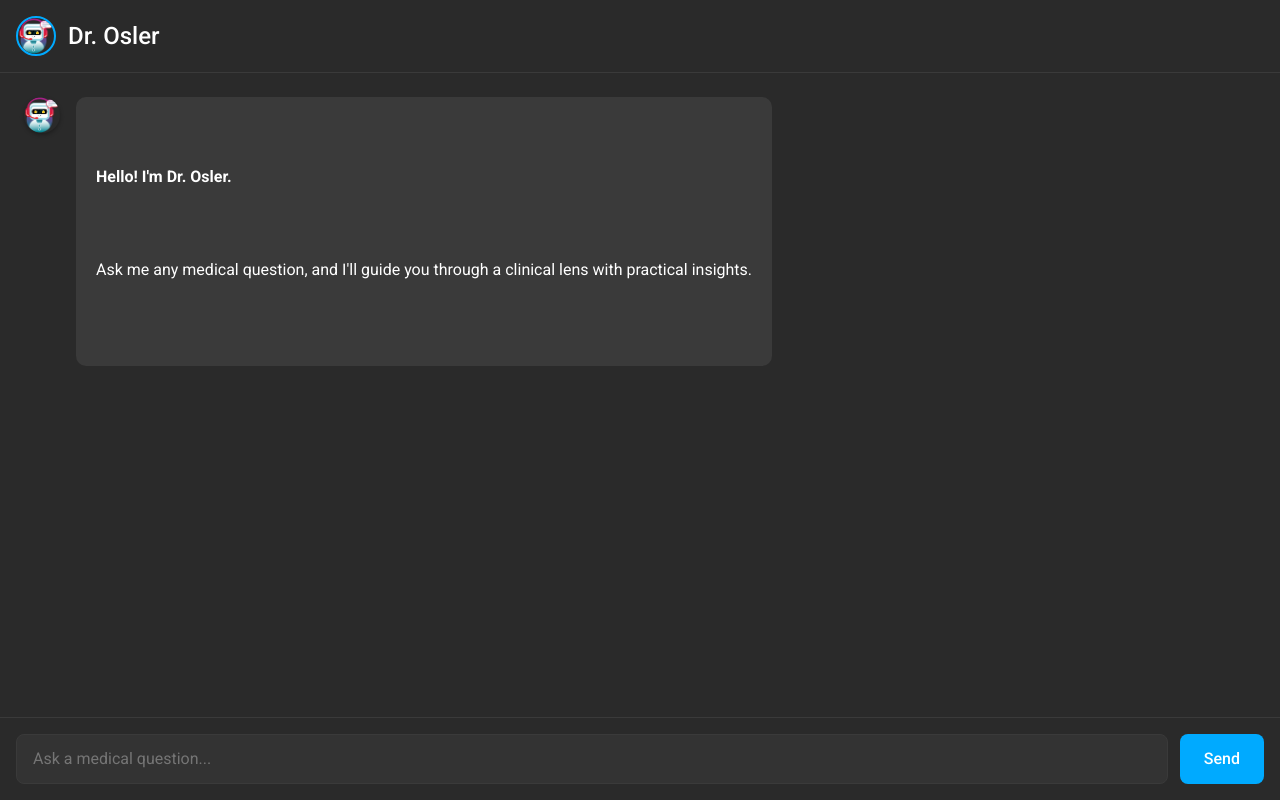
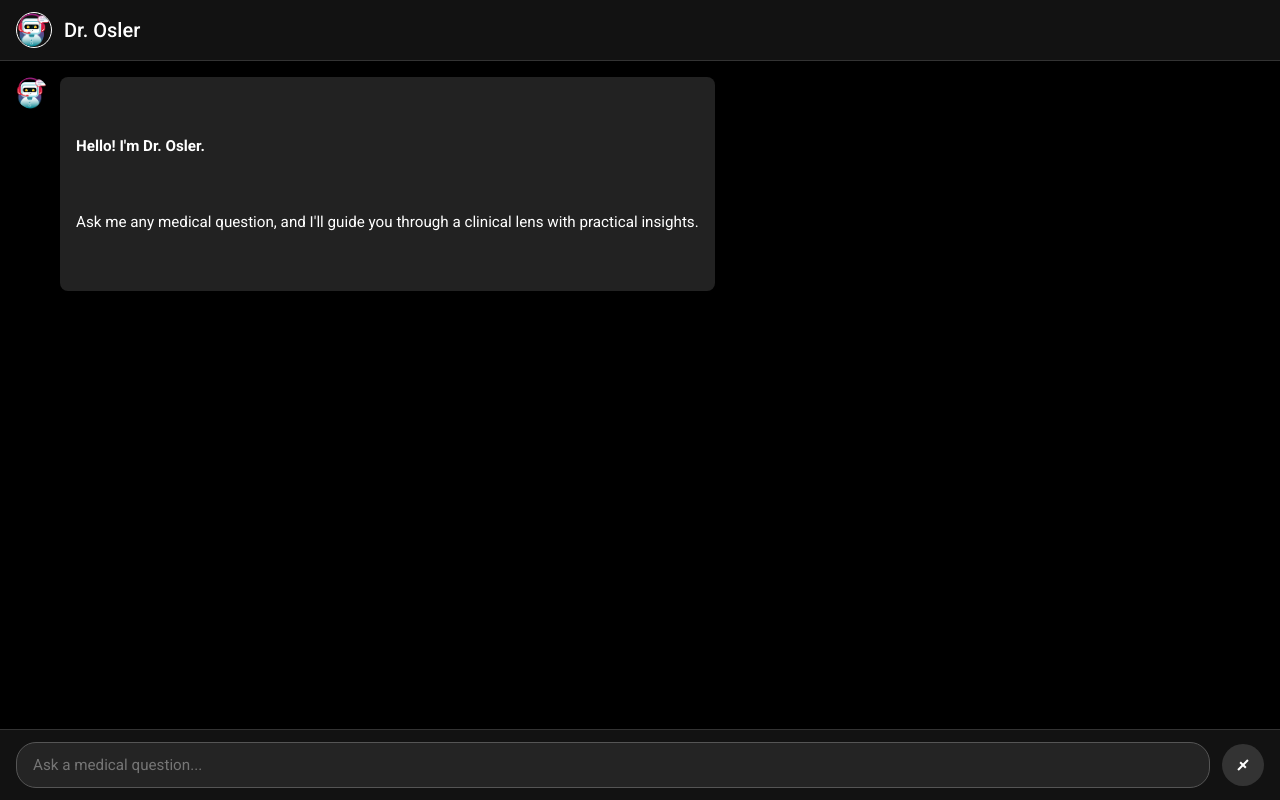
Before and after one commit to jjingofarouk/osler, a Flask app: page / in a window 1280 px wide. Run offline with Flask 3, Linux system fonts and the light colour scheme.

Commit message:
Update chat.html

```diff
--- a/templates/chat.html
+++ b/templates/chat.html
@@ -4,7 +4,7 @@
     <meta charset="utf-8">
     <title>Dr. Osler Chat</title>
     <meta name="viewport" content="width=device-width, initial-scale=1, viewport-fit=cover">
-    <meta name="theme-color" content="#00aaff">
+    <meta name="theme-color" content="#000000">
     <link rel="manifest" href="{{ url_for('static', filename='manifest.json') }}">
     <link rel="icon" href="{{ url_for('static', filename='icons/icon-192.png') }}">
     <script src="https://code.jquery.com/jquery-3.6.0.min.js"></script>
@@ -13,19 +13,23 @@
 
     <style>
         :root {
-            --background-color: #1a1a1a;
-            --surface-color: #2a2a2a;
+            --background-color: #000000;
+            --surface-color: #121212;
             --text-primary: #ffffff;
             --text-secondary: #b3b3b3;
-            --accent-color: #00aaff;
-            --border-color: #3a3a3a;
-            --shadow-sm: 0 2px 4px rgba(0, 0, 0, 0.3);
-            --shadow-md: 0 4px 8px rgba(0, 0, 0, 0.4);
+            --accent-color: #ffffff;
+            --border-color: #333333;
+            --user-message-bg: #333333;
+            --bot-message-bg: #222222;
+        }
+
+        * {
+            box-sizing: border-box;
+            margin: 0;
+            padding: 0;
         }
 
         html, body {
-            margin: 0;
-            padding: 0;
             height: 100%;
             width: 100%;
             overflow: hidden;
@@ -35,46 +39,47 @@
         }
 
         .chat-container {
-            width: 100%;
-            height: 100vh;
-            background: var(--surface-color);
             display: flex;
             flex-direction: column;
+            height: 100vh;
+            width: 100%;
+            position: relative;
             overflow: hidden;
         }
 
         .chat-header {
             background: var(--surface-color);
             color: var(--text-primary);
-            padding: 1rem;
-            font-size: 1.5rem;
+            padding: 0.75rem 1rem;
+            font-size: 1.25rem;
             font-weight: 500;
             border-bottom: 1px solid var(--border-color);
             display: flex;
             align-items: center;
             gap: 0.75rem;
-            flex-shrink: 0;
+            flex: 0 0 auto;
+            z-index: 10;
         }
 
         .chat-header img {
-            width: 40px;
-            height: 40px;
+            width: 36px;
+            height: 36px;
             border-radius: 50%;
-            border: 2px solid var(--accent-color);
+            border: 1px solid var(--accent-color);
         }
 
         .chat-body {
-            flex-grow: 1;
+            flex: 1 1 auto;
             overflow-y: auto;
-            padding: 1.5rem;
-            scroll-behavior: smooth;
-            background: var(--surface-color);
+            padding: 1rem;
+            background: var(--background-color);
+            position: relative;
         }
 
         .message {
             display: flex;
             align-items: flex-start;
-            margin-bottom: 1.5rem;
+            margin-bottom: 1rem;
             animation: fadeIn 0.3s ease-in-out;
             opacity: 0;
         }
@@ -89,52 +94,59 @@
         }
 
         .message .avatar {
-            width: 36px;
-            height: 36px;
+            width: 32px;
+            height: 32px;
             border-radius: 50%;
-            margin-right: 1rem;
-            box-shadow: var(--shadow-sm);
+            margin-right: 0.75rem;
+            flex-shrink: 0;
         }
 
         .message .message-content {
             max-width: 80%;
-            padding: 1rem 1.25rem;
-            border-radius: 10px;
-            font-size: 1rem;
-            line-height: 1.6;
+            padding: 0.75rem 1rem;
+            border-radius: 8px;
+            font-size: 0.95rem;
+            line-height: 1.5;
             word-wrap: break-word;
             white-space: pre-wrap;
-            background: #3a3a3a;
-            color: var(--text-primary);
+        }
+
+        .message .message-content p {
+            margin-bottom: 0.5rem;
+        }
+
+        .message .message-content p:last-child {
+            margin-bottom: 0;
         }
 
         .bot-message {
-            background: #3a3a3a;
-            border-top-left-radius: 4px;
-        }
-
-        .user-message {
-            background: var(--accent-color);
-            color: var(--text-primary);
-            border-top-right-radius: 4px;
+            background: var(--bot-message-bg);
+            border-top-left-radius: 2px;
         }
 
         .user-message-container {
             justify-content: flex-end;
+            margin-right: 0.5rem;
+        }
+
+        .user-message {
+            background: var(--user-message-bg);
+            border-top-right-radius: 2px;
         }
 
         .typing-indicator {
-            display: inline-block;
-            margin-left: 4px;
+            display: inline-flex;
+            align-items: center;
+            height: 20px;
         }
 
         .typing-indicator span {
             display: inline-block;
-            width: 5px;
-            height: 5px;
+            width: 6px;
+            height: 6px;
             background-color: var(--text-secondary);
             border-radius: 50%;
-            margin: 0 1px;
+            margin: 0 2px;
             animation: blink 1.4s infinite;
         }
 
@@ -142,92 +154,124 @@
         .typing-indicator span:nth-child(3) { animation-delay: 0.4s; }
 
         @keyframes blink {
-            0%, 100% { opacity: 0.4; }
-            50% { opacity: 1; }
+            0%, 100% { opacity: 0.4; transform: scale(0.8); }
+            50% { opacity: 1; transform: scale(1); }
+        }
+
+        .input-container {
+            background: var(--surface-color);
+            border-top: 1px solid var(--border-color);
+            padding: 0.75rem 1rem;
+            position: sticky;
+            bottom: 0;
+            left: 0;
+            right: 0;
+            flex: 0 0 auto;
+            z-index: 10;
+            width: 100%;
         }
 
         .chat-input {
-            position: sticky;
-            bottom: 0;
             display: flex;
-            border-top: 1px solid var(--border-color);
-            padding: 1rem;
-            background: var(--surface-color);
             gap: 0.75rem;
-            flex-shrink: 0;
-            z-index: 1000;
-            box-sizing: border-box;
-            width: 100%;
+            align-items: center;
         }
 
         .chat-input input {
             flex: 1;
-            padding: 0.75rem 1rem;
+            padding: 0.65rem 1rem;
             border: 1px solid var(--border-color);
-            border-radius: 8px;
-            font-size: 1rem;
-            background: #333333;
+            border-radius: 20px;
+            font-size: 0.95rem;
+            background: #242424;
             color: var(--text-primary);
             outline: none;
             transition: border-color 0.2s ease;
-            min-height: 48px;
-            box-sizing: border-box;
-            display: block;
         }
 
         .chat-input input:focus {
-            border-color: var(--accent-color);
-            box-shadow: 0 0 0 3px rgba(0, 170, 255, 0.2);
+            border-color: #555555;
         }
 
         .chat-input button {
-            background: var(--accent-color);
+            width: 42px;
+            height: 42px;
+            background: #333333;
             color: var(--text-primary);
             border: none;
-            padding: 0.75rem 1.5rem;
-            border-radius: 8px;
+            border-radius: 50%;
             font-weight: 500;
             font-size: 1rem;
             cursor: pointer;
+            display: flex;
+            align-items: center;
+            justify-content: center;
             transition: background-color 0.2s ease;
-            min-height: 48px;
-            box-sizing: border-box;
+            flex-shrink: 0;
         }
 
         .chat-input button:hover {
-            background: #0088cc;
+            background: #444444;
         }
 
         .chat-input button:disabled {
-            background: #555555;
+            background: #1a1a1a;
             cursor: not-allowed;
+            opacity: 0.6;
         }
 
+        /* Send icon */
+        .send-icon {
+            display: inline-block;
+            width: 16px;
+            height: 16px;
+            position: relative;
+        }
+
+        .send-icon::before {
+            content: '';
+            position: absolute;
+            top: 50%;
+            left: 50%;
+            transform: translate(-50%, -50%) rotate(-45deg);
+            width: 14px;
+            height: 2px;
+            background: var(--text-primary);
+        }
+
+        .send-icon::after {
+            content: '';
+            position: absolute;
+            top: 50%;
+            left: 50%;
+            transform: translate(-50%, -50%) rotate(45deg);
+            width: 8px;
+            height: 2px;
+            background: var(--text-primary);
+        }
+
+        /* Fix mobile issues */
         @media (max-width: 640px) {
-            .chat-container {
-                border-radius: 0;
-            }
-
             .chat-header {
-                font-size: 1.25rem;
+                padding: 0.6rem 0.75rem;
             }
 
             .message .message-content {
                 max-width: 85%;
+                padding: 0.6rem 0.75rem;
+                font-size: 0.9rem;
             }
 
-            .chat-input {
-                padding: 0.75rem;
-                flex-wrap: nowrap;
+            .input-container {
+                padding: 0.6rem 0.75rem;
+                padding-bottom: calc(0.6rem + env(safe-area-inset-bottom, 0));
             }
+        }
 
-            .chat-input input {
-                min-height: 40px;
-            }
-
-            .chat-input button {
-                min-height: 40px;
-                padding: 0.5rem 1rem;
+        /* Fix for iOS */
+        @supports (-webkit-touch-callout: none) {
+            .chat-body {
+                padding-bottom: 70px;
             }
         }
     </style>
@@ -238,6 +282,7 @@
             <img src="{{ url_for('static', filename='assets/img/bothead.png') }}" alt="Dr. Osler">
             Dr. Osler
         </div>
+
         <div class="chat-body" id="chat-history">
             <div class="message visible">
                 <img src="{{ url_for('static', filename='assets/img/bothead.png') }}" class="avatar" alt="Dr. Osler">
@@ -247,9 +292,12 @@
                 </div>
             </div>
         </div>
-        <div class="chat-input">
-            <input type="text" id="question" placeholder="Ask a medical question..." required>
-            <button id="send-button">Send</button>
+
+        <div class="input-container">
+            <div class="chat-input">
+                <input type="text" id="question" placeholder="Ask a medical question..." required>
+                <button id="send-button"><span class="send-icon"></span></button>
+            </div>
         </div>
     </div>
 
@@ -259,6 +307,9 @@
             const questionInput = $("#question");
             const sendButton = $("#send-button");
             let isProcessing = false;
+
+            // Focus on input when page loads
+            questionInput.focus();
 
             function scrollToBottom() {
                 const chatBody = chatHistory[0];
@@ -295,9 +346,9 @@
                     <div class="message">
                         <img src="{{ url_for('static', filename='assets/img/bothead.png') }}" class="avatar" alt="Dr. Osler">
                         <div class="message-content bot-message">
-                            <span class="typing-indicator">
+                            <div class="typing-indicator">
                                 <span></span><span></span><span></span>
-                            </span>
+                            </div>
                         </div>
                     </div>
                 `;
@@ -312,7 +363,6 @@
                 const reader = response.body.getReader();
                 const messageContainer = createBotMessageContainer();
                 let messageText = '';
-                let isScrolledToBottom = chatHistory[0].scrollHeight - chatHistory[0].scrollTop === chatHistory[0].clientHeight;
 
                 try {
                     while (true) {
@@ -322,10 +372,9 @@
                         const chunk = new TextDecoder().decode(value);
                         messageText += chunk;
 
+                        // Replace typing indicator with actual text
                         messageContainer.html(messageText);
-                        if (isScrolledToBottom) {
-                            scrollToBottom();
-                        }
+                        scrollToBottom();
                     }
                 } catch (error) {
                     console.error('Error reading stream:', error);
@@ -371,6 +420,15 @@
                 }
             });
 
+            // Handle viewport resizing to keep scroll at bottom
+            const resizeObserver = new ResizeObserver(() => {
+                if (!isProcessing) {
+                    scrollToBottom();
+                }
+            });
+
+            resizeObserver.observe(document.body);
+
             // Register service worker for PWA
             if ('serviceWorker' in navigator) {
                 navigator.serviceWorker.register('/static/service-worker.js')
```
